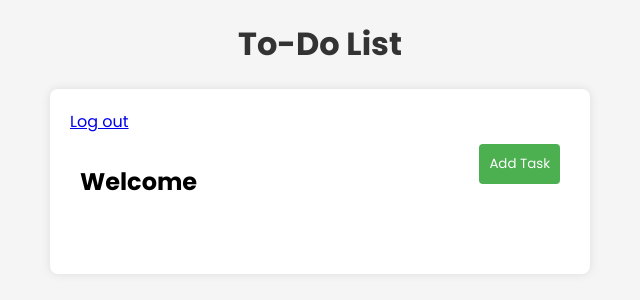
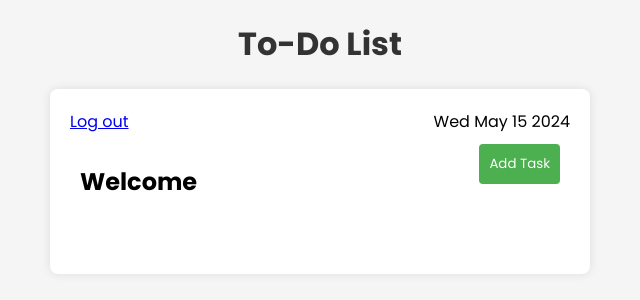
Before and after one commit to vinay-s36/todo-list, a Django app: template api/templates/api/todo.html in a window 1280 px wide. Shown: the top 300 px of the page, without its empty margins (320-960 px from the left). Run offline with Django 5.2, Linux system fonts and the light colour scheme; the template is opened without the code that fills it, so the values that code supplies are empty.

Commit message:
alphabetical ordering of tasks and display date

```diff
--- a/api/templates/api/todo.html
+++ b/api/templates/api/todo.html
@@ -106,12 +106,20 @@
       .task-item input[type="checkbox"]:checked + span {
         text-decoration: line-through;
       }
+
+      .header1 {
+        display: flex;
+        justify-content: space-between;
+      }
     </style>
   </head>
   <body>
     <h1>To-Do List</h1>
     <div id="task-form">
-      <a href="/logout/">Log out</a>
+      <div class="header1">
+        <a href="/logout/">Log out</a>
+        <span class="date">hello</span>
+      </div>
       <div class="header">
         <h2>Welcome {{ user_email }}</h2>
         <button
@@ -133,6 +141,9 @@
     </div>
 
     <script>
+      const date = new Date();
+      document.querySelector(".date").textContent = date.toDateString();
+
       function toggleForm() {
         const form = document.getElementById("new-task-form");
         const toggleBtn = document.getElementById("toggle-form-btn");
--- a/api/views.py
+++ b/api/views.py
@@ -95,7 +95,7 @@ def display_tasks(request):
         if request.user.is_authenticated:
             user_id = request.GET.get('user_id')
             if user_id:
-                tasks = Todo.objects.filter(user=user_id)
+                tasks = Todo.objects.filter(user=user_id).order_by('title')
             else:
                 return Response({"message": "User ID is required"}, status=status.HTTP_400_BAD_REQUEST)
             tasks_serializer = AllTaskSerializer(
```
